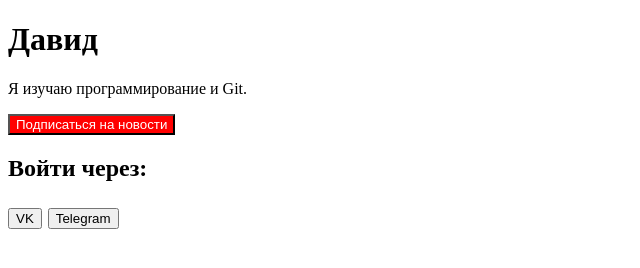
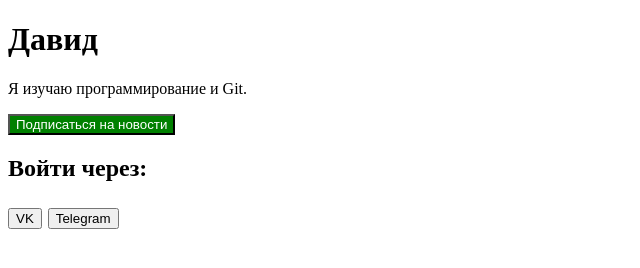
Before and after one commit to davidalybimui-arch/lab6_dz, a plain HTML site: page index.html in a window 1280 px wide. Shown: the whole page, without its empty margins (0-640 px from the left). Drawn offline with Linux system fonts and the light colour scheme.

Commit message:
Изменения в conflictl6

```diff
--- a/index.html
+++ b/index.html
@@ -8,6 +8,6 @@
     <p>Я изучаю программирование и Git.</p>
 </body>
 </html>
-<button style="background-color: red; color: white;">Подписаться на новости</button>
+<button style="background-color: green; color: white;">Подписаться на новости</button>
 <h2>Войти через:<h2>
 <button>VK</button> <button>Telegram</button>
```
